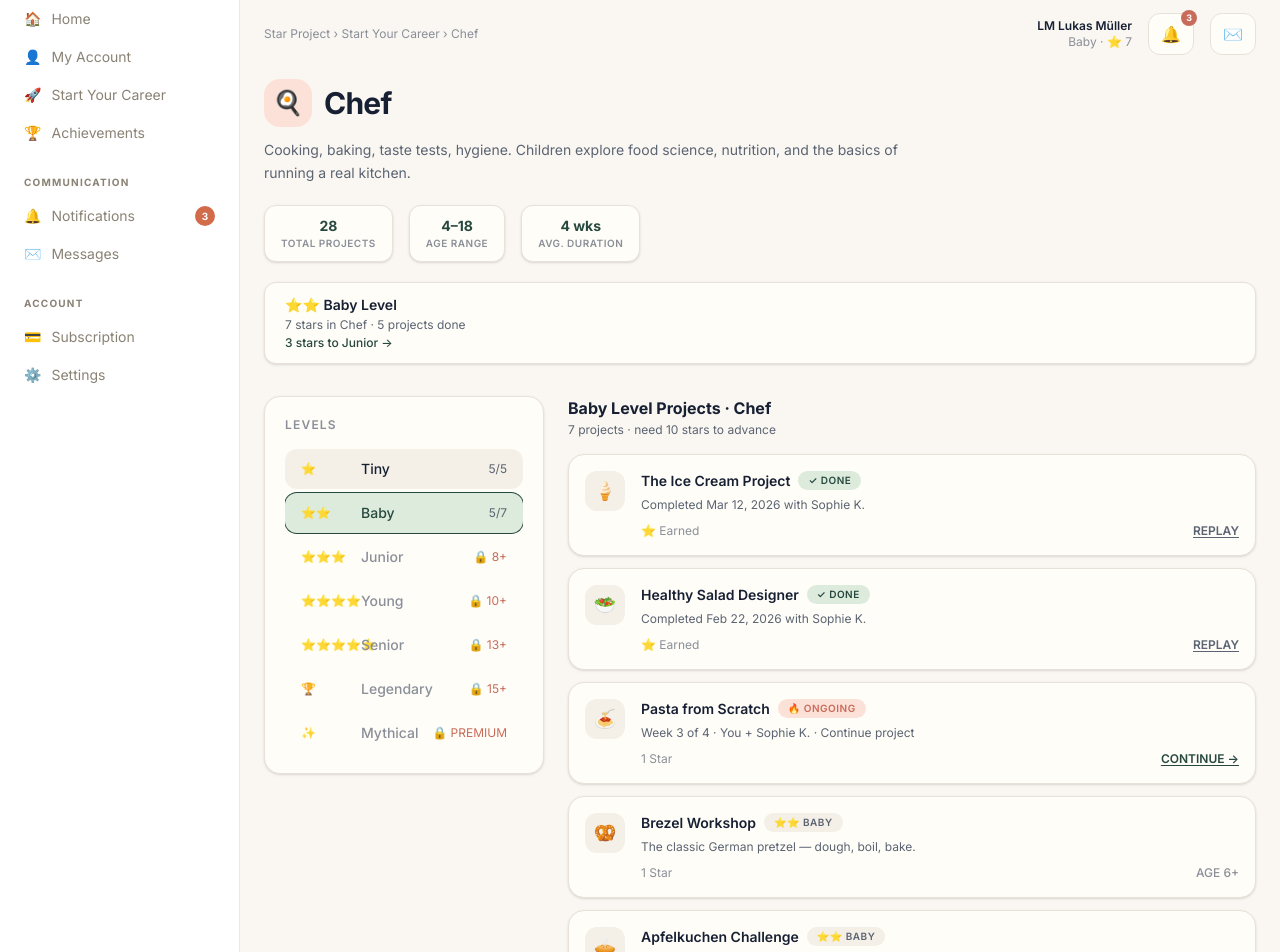
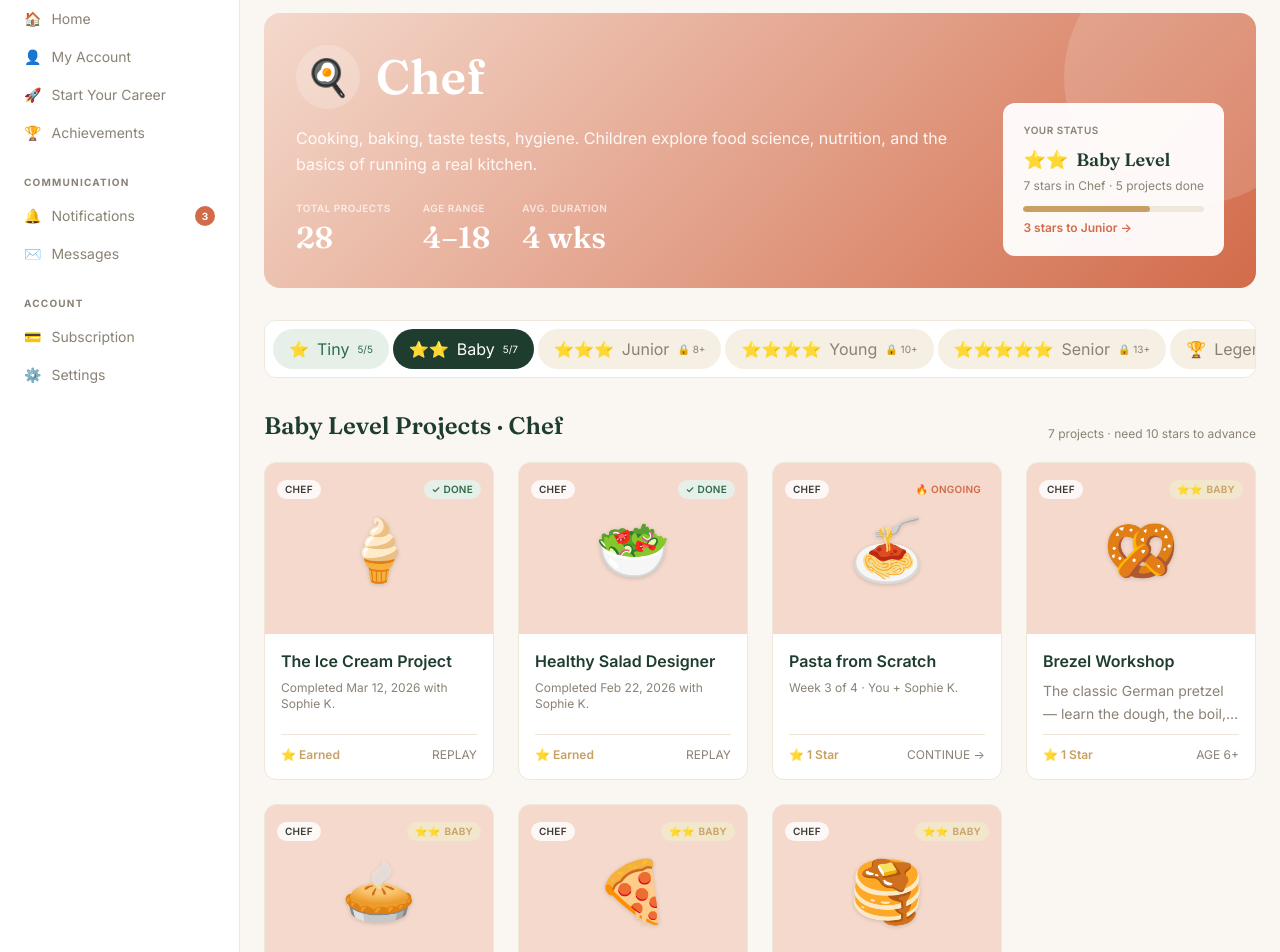
Before and after one commit to iyikbe/star-project-pwa, a React (Vite) app: page /categories/chef in a window 1280 px wide. Shown: the part 80-1032 px from the top of the page. Built offline with nearby package versions, Linux system fonts and the light colour scheme.

Commit message:
feat(category): rebuild category page from mockup p.07 with level tabs and mixed project states

```diff
--- a/src/features/categories/CategoryPage.tsx
+++ b/src/features/categories/CategoryPage.tsx
@@ -1,323 +1,164 @@
-import { Link } from 'react-router-dom'
+import { ProjectCard } from '../../components/cards'
+import { LEVELS, LEVEL_LIST } from '../../lib/constants/levels'
+import { CHEF_BABY_PROJECTS } from '../../data/mock/projects'
+import { CURRENT_USER } from '../../data/mock/users'
 
-type Level = {
-  id: string
-  label: string
-  icon: string
-  progress: string
-  status: 'active' | 'current' | 'locked'
-  unlockNote?: string
-}
+export function CategoryPage() {
+  const userLevelOrder = LEVELS[CURRENT_USER.currentLevel].sortOrder
 
-type Project = {
-  id: string
-  icon: string
-  title: string
-  statusLabel: string
-  statusStyle: 'done' | 'ongoing' | 'available'
-  description: string
-  footerLeft: string
-  cta: string
-  ctaLink: string
-}
-
-const LEVELS: Level[] = [
-  { id: 'tiny', label: 'Tiny', icon: '⭐', progress: '5/5', status: 'active' },
-  { id: 'baby', label: 'Baby', icon: '⭐⭐', progress: '5/7', status: 'current' },
-  { id: 'junior', label: 'Junior', icon: '⭐⭐⭐', progress: '🔒 8+', status: 'locked' },
-  { id: 'young', label: 'Young', icon: '⭐⭐⭐⭐', progress: '🔒 10+', status: 'locked' },
-  { id: 'senior', label: 'Senior', icon: '⭐⭐⭐⭐⭐', progress: '🔒 13+', status: 'locked' },
-  { id: 'legendary', label: 'Legendary', icon: '🏆', progress: '🔒 15+', status: 'locked' },
-  { id: 'mythical', label: 'Mythical', icon: '✨', progress: '🔒 PREMIUM', status: 'locked' },
-]
-
-const PROJECTS: Project[] = [
-  {
-    id: 'ice-cream',
-    icon: '🍦',
-    title: 'The Ice Cream Project',
-    statusLabel: '✓ DONE',
-    statusStyle: 'done',
-    description: 'Completed Mar 12, 2026 with Sophie K.',
-    footerLeft: '⭐ Earned',
-    cta: 'REPLAY',
-    ctaLink: '#',
-  },
-  {
-    id: 'salad',
-    icon: '🥗',
-    title: 'Healthy Salad Designer',
-    statusLabel: '✓ DONE',
-    statusStyle: 'done',
-    description: 'Completed Feb 22, 2026 with Sophie K.',
-    footerLeft: '⭐ Earned',
-    cta: 'REPLAY',
-    ctaLink: '#',
-  },
-  {
-    id: 'pasta',
-    icon: '🍝',
-    title: 'Pasta from Scratch',
-    statusLabel: '🔥 ONGOING',
-    statusStyle: 'ongoing',
-    description: 'Week 3 of 4 · You + Sophie K. · Continue project',
-    footerLeft: '1 Star',
-    cta: 'CONTINUE →',
-    ctaLink: '/projects/1/workspace',
-  },
-  {
-    id: 'brezel',
-    icon: '🥨',
-    title: 'Brezel Workshop',
-    statusLabel: '⭐⭐ BABY',
-    statusStyle: 'available',
-    description: 'The classic German pretzel — dough, boil, bake.',
-    footerLeft: '1 Star',
-    cta: 'AGE 6+',
-    ctaLink: '#',
-  },
-  {
-    id: 'apfelkuchen',
-    icon: '🥧',
-    title: 'Apfelkuchen Challenge',
-    statusLabel: '⭐⭐ BABY',
-    statusStyle: 'available',
-    description: 'Bake a classic German apple pie with seasonal apples.',
-    footerLeft: '1 Star',
-    cta: 'AGE 6+',
-    ctaLink: '#',
-  },
-  {
-    id: 'pizza',
-    icon: '🍕',
-    title: 'Family Pizza Night',
-    statusLabel: '⭐⭐ BABY',
-    statusStyle: 'available',
-    description: 'Dough from scratch + 3 family-pleasing toppings.',
-    footerLeft: '1 Star',
-    cta: 'AGE 6+',
-    ctaLink: '#',
-  },
-  {
-    id: 'pancake',
-    icon: '🥞',
-    title: 'Pancake Breakfast Service',
-    statusLabel: '⭐⭐ BABY',
-    statusStyle: 'available',
-    description: 'Run a Saturday breakfast for your family — plan, cook, serve.',
-    footerLeft: '1 Star',
-    cta: 'AGE 6+',
-    ctaLink: '#',
-  },
-]
-
-function TopBar() {
   return (
-    <div className="mb-6 flex flex-col gap-3 sm:flex-row sm:items-center sm:justify-between">
-      <p className="text-xs text-[#8A8F98]">Star Project › Start Your Career › Chef</p>
+    <div className="flex flex-col gap-8">
+      {/* Section 1 — Hero card */}
+      <section
+        className="relative overflow-hidden rounded-2xl p-6 md:p-8"
+        style={{
+          background: 'linear-gradient(135deg, #F4D9CC 0%, #D26B4A 100%)',
+        }}
+      >
+        <div
+          className="absolute -right-16 -top-16 h-64 w-64 rounded-full bg-white/15"
+          aria-hidden="true"
+        />
+        <div className="relative flex flex-col gap-6 md:flex-row md:items-end md:justify-between">
+          <div className="flex-1">
             <div className="flex items-center gap-4">
-        <div className="text-right text-xs">
-          <p className="font-semibold text-[#172033]">LM Lukas Müller</p>
-          <p className="text-[#8A8F98]">Baby · ⭐ 7</p>
+              <div className="flex h-16 w-16 items-center justify-center rounded-full bg-white/20 text-4xl">
+                🍳
               </div>
-        <button
-          type="button"
-          className="relative rounded-xl border border-[#E8E1D8] bg-[#FFFDF8] px-3 py-2 text-sm text-[#5B6472] hover:bg-[#F4EFE7]"
-        >
-          🔔
-          <span className="absolute -right-1 -top-1 flex h-4 w-4 items-center justify-center rounded-full bg-[#C96B5A] text-[9px] font-bold text-white">
-            3
-          </span>
-        </button>
-        <button
-          type="button"
-          className="rounded-xl border border-[#E8E1D8] bg-[#FFFDF8] px-3 py-2 text-sm text-[#5B6472] hover:bg-[#F4EFE7]"
-        >
-          ✉️
-        </button>
+              <h1 className="font-serif text-4xl font-semibold tracking-normal text-white md:text-5xl">
+                Chef
+              </h1>
+            </div>
+            <p className="mt-4 max-w-2xl text-sm leading-relaxed text-white/90 md:text-base">
+              Cooking, baking, taste tests, hygiene. Children explore food science, nutrition, and
+              the basics of running a real kitchen.
+            </p>
+            <div className="mt-6 flex flex-wrap items-end gap-6 md:gap-8">
+              <div>
+                <p className="text-[10px] font-semibold uppercase tracking-wider text-white/70">
+                  TOTAL PROJECTS
+                </p>
+                <p className="font-serif mt-1 text-2xl font-semibold text-white md:text-3xl">28</p>
+              </div>
+              <div>
+                <p className="text-[10px] font-semibold uppercase tracking-wider text-white/70">
+                  AGE RANGE
+                </p>
+                <p className="font-serif mt-1 text-2xl font-semibold text-white md:text-3xl">4–18</p>
+              </div>
+              <div>
+                <p className="text-[10px] font-semibold uppercase tracking-wider text-white/70">
+                  AVG. DURATION
+                </p>
+                <p className="font-serif mt-1 text-2xl font-semibold text-white md:text-3xl">4 wks</p>
               </div>
             </div>
-  )
-}
-
-function CategoryHeader() {
-  return (
-    <div className="mb-8">
-      <div className="flex items-center gap-3">
-        <span className="flex h-12 w-12 items-center justify-center rounded-2xl bg-[#FCE1D8] text-2xl">
-          🍳
-        </span>
-        <h1 className="text-2xl font-bold tracking-tight text-[#172033] md:text-3xl">Chef</h1>
           </div>
 
-      <p className="mt-3 max-w-2xl text-sm leading-relaxed text-[#5B6472]">
-        Cooking, baking, taste tests, hygiene. Children explore food science, nutrition, and the
-        basics of running a real kitchen.
+          <div className="min-w-[200px] flex-shrink-0 rounded-xl bg-white/95 p-4 backdrop-blur-sm md:p-5">
+            <p className="text-[10px] font-semibold uppercase tracking-wider text-sp-text-muted">
+              YOUR STATUS
             </p>
-
-      <div className="mt-5 flex flex-wrap gap-4">
-        <div className="rounded-xl border border-[#E8E1D8] bg-[#FFFDF8] px-4 py-2.5 text-center shadow-sm">
-          <p className="text-sm font-bold text-[#26483E]">28</p>
-          <p className="text-[10px] font-semibold uppercase tracking-wider text-[#8A8F98]">
-            TOTAL PROJECTS
+            <p className="font-serif mt-2 flex items-center gap-2 text-lg font-semibold text-sp-primary">
+              <span className="text-sp-gold">⭐⭐</span> Baby Level
             </p>
+            <p className="mt-1 text-xs text-sp-text-muted">
+              7 stars in Chef · 5 projects done
+            </p>
+            <div className="mt-3 h-1.5 w-full overflow-hidden rounded-full bg-sp-border-soft">
+              <div className="h-full rounded-full bg-sp-gold" style={{ width: '70%' }} />
             </div>
-        <div className="rounded-xl border border-[#E8E1D8] bg-[#FFFDF8] px-4 py-2.5 text-center shadow-sm">
-          <p className="text-sm font-bold text-[#26483E]">4–18</p>
-          <p className="text-[10px] font-semibold uppercase tracking-wider text-[#8A8F98]">
-            AGE RANGE
-          </p>
-        </div>
-        <div className="rounded-xl border border-[#E8E1D8] bg-[#FFFDF8] px-4 py-2.5 text-center shadow-sm">
-          <p className="text-sm font-bold text-[#26483E]">4 wks</p>
-          <p className="text-[10px] font-semibold uppercase tracking-wider text-[#8A8F98]">
-            AVG. DURATION
+            <p className="mt-2 text-xs font-semibold text-sp-coral hover:underline">
+              3 stars to Junior →
             </p>
           </div>
         </div>
+      </section>
 
-      <div className="mt-5 rounded-xl border border-[#E8E1D8] bg-[#FFFDF8] px-5 py-3 shadow-sm">
-        <p className="text-sm font-semibold text-[#172033]">⭐⭐ Baby Level</p>
-        <p className="mt-0.5 text-xs text-[#5B6472]">
-          7 stars in Chef · 5 projects done
-        </p>
-        <p className="mt-0.5 text-xs font-medium text-[#26483E]">3 stars to Junior →</p>
-      </div>
-    </div>
-  )
-}
-
-function LevelNav() {
-  return (
-    <div className="rounded-2xl border border-[#E8E1D8] bg-[#FFFDF8] p-5 shadow-sm">
-      <p className="mb-4 text-xs font-semibold uppercase tracking-widest text-[#8A8F98]">
-        Levels
-      </p>
-      <div className="flex gap-2 overflow-x-auto lg:flex-col lg:gap-1">
-        {LEVELS.map((level) => {
-          const isActive = level.status === 'active'
-          const isCurrent = level.status === 'current'
-          const isLocked = level.status === 'locked'
+      {/* Section 2 — Level tabs */}
+      <div className="overflow-x-auto rounded-xl border border-sp-border-soft bg-white p-2">
+        <div className="flex min-w-max items-center gap-1">
+          {LEVEL_LIST.map((level) => {
+            const isActive = level.slug === 'baby'
+            const isCompleted = level.sortOrder < userLevelOrder
+            const isLocked = level.sortOrder > userLevelOrder
+            const isPremium = level.isPremium
 
             return (
               <button
-              key={level.id}
+                key={level.slug}
                 type="button"
-              className={`flex shrink-0 items-center gap-3 rounded-xl px-4 py-2.5 text-left text-sm transition-colors lg:w-full ${
-                isCurrent
-                  ? 'bg-[#DDEBDD] text-[#26483E] ring-1 ring-[#26483E]'
-                  : isActive
-                    ? 'bg-[#F4EFE7] text-[#172033]'
-                    : 'text-[#8A8F98] hover:bg-[#F4EFE7]'
+                className={`flex items-center gap-2 whitespace-nowrap rounded-full px-3 py-2 text-xs font-semibold transition-colors md:px-4 md:text-sm ${
+                  isActive
+                    ? 'bg-sp-primary text-white'
+                    : isCompleted
+                      ? 'bg-sp-accent-green-bg text-sp-accent-green hover:bg-sp-accent-green/20'
+                      : isPremium
+                        ? 'bg-sp-gold-bg-soft text-sp-gold'
+                        : isLocked
+                          ? 'bg-sp-bg-card-muted text-sp-text-muted'
+                          : 'bg-white text-sp-text-muted'
                 }`}
               >
-              <span className="w-12 text-xs">{level.icon}</span>
-              <span className="flex-1 text-sm font-medium">{level.label}</span>
-              <span className={`text-xs ${isLocked ? 'text-[#C96B5A]' : 'text-[#5B6472]'}`}>
-                {level.progress}
-              </span>
+                <span aria-hidden="true">{level.starsDisplay}</span>
+                <span>{level.label}</span>
+                {isCompleted && <span className="text-[10px]">5/5</span>}
+                {isActive && <span className="text-[10px]">5/7</span>}
+                {isLocked && !isPremium && (
+                  <span className="text-[10px]">🔒 {level.minAge}+</span>
+                )}
+                {isPremium && <span className="text-[10px]">🔒 PREMIUM</span>}
               </button>
             )
           })}
         </div>
       </div>
-  )
-}
 
-function ProjectCard({ project }: { project: Project }) {
-  const statusColors: Record<string, string> = {
-    done: 'bg-[#DDEBDD] text-[#26483E]',
-    ongoing: 'bg-[#FCE1D8] text-[#C96B5A]',
-    available: 'bg-[#F4EFE7] text-[#5B6472]',
-  }
+      {/* Section 3 — Project list */}
+      <section>
+        <div className="mb-5 flex flex-col gap-2 sm:flex-row sm:items-end sm:justify-between">
+          <h2 className="font-serif text-xl font-semibold tracking-normal text-sp-primary md:text-2xl">
+            Baby Level Projects · Chef
+          </h2>
+          <p className="whitespace-nowrap text-xs text-sp-text-muted">
+            7 projects · need 10 stars to advance
+          </p>
+        </div>
 
-  return (
-    <div className="flex items-start gap-4 rounded-2xl border border-[#E8E1D8] bg-[#FFFDF8] p-4 shadow-sm">
-      <span className="flex h-10 w-10 shrink-0 items-center justify-center rounded-xl bg-[#F4EFE7] text-lg">
-        {project.icon}
-      </span>
-      <div className="flex flex-1 flex-col gap-1.5 min-w-0">
-        <div className="flex flex-wrap items-center gap-2">
-          <h3 className="text-sm font-semibold text-[#172033]">{project.title}</h3>
-          <span
-            className={`rounded-full px-2.5 py-0.5 text-[10px] font-semibold uppercase tracking-wider ${statusColors[project.statusStyle]}`}
-          >
-            {project.statusLabel}
-          </span>
+        <div className="grid grid-cols-1 gap-4 sm:grid-cols-2 lg:grid-cols-4 md:gap-6">
+          {CHEF_BABY_PROJECTS.map((p) => (
+            <ProjectCard
+              key={p.id}
+              project={p}
+              href={`/projects/${p.slug}${p.status === 'ongoing' ? '/workspace' : ''}`}
+            />
+          ))}
         </div>
-        <p className="text-xs text-[#5B6472]">{project.description}</p>
-        <div className="mt-1 flex items-center justify-between">
-          <span className="text-xs text-[#8A8F98]">{project.footerLeft}</span>
-          {project.statusStyle === 'available' ? (
-            <span className="text-xs font-medium text-[#8A8F98]">{project.cta}</span>
-          ) : (
-            <Link
-              to={project.ctaLink}
-              className={`text-xs font-semibold underline underline-offset-2 ${
-                project.statusStyle === 'done'
-                  ? 'text-[#5B6472]'
-                  : 'text-[#26483E]'
-              }`}
-            >
-              {project.cta}
-            </Link>
-          )}
+      </section>
+
+      {/* Section 4 — Junior locked banner */}
+      <section className="flex flex-col gap-4 rounded-xl border border-sp-border-soft bg-white p-5 md:flex-row md:items-center md:p-6">
+        <div className="flex flex-1 items-start gap-3">
+          <div className="flex h-12 w-12 flex-shrink-0 items-center justify-center rounded-xl bg-sp-bg-card-muted text-2xl">
+            🔒
           </div>
-      </div>
-    </div>
-  )
-}
-
-function LockedLevelCard() {
-  return (
-    <div className="mt-8 rounded-2xl border border-[#E8E1D8] bg-[#FFFDF8] p-6 shadow-sm">
-      <div className="flex flex-col gap-4 sm:flex-row sm:items-center sm:justify-between">
           <div>
-          <p className="text-sm font-bold text-[#172033]">🔒 Junior Level is locked</p>
-          <p className="mt-1.5 text-sm leading-relaxed text-[#5B6472]">
+            <h3 className="font-serif text-base font-semibold text-sp-primary md:text-lg">
+              Junior Level is locked
+            </h3>
+            <p className="mt-1 text-sm leading-relaxed text-sp-text-muted">
               Earn 3 more stars at Baby Level to unlock Junior. Recommended age: 8+ (Lukas is 9 ✓
               age-eligible).
             </p>
           </div>
-        <Link
-          to="#"
-          className="shrink-0 rounded-full border border-[#E8E1D8] bg-[#FFFDF8] px-5 py-2 text-xs font-medium text-[#5B6472] transition-colors hover:border-[#26483E] hover:text-[#26483E]"
+        </div>
+        <button
+          type="button"
+          className="flex-shrink-0 whitespace-nowrap rounded-lg bg-sp-primary px-5 py-2.5 text-sm font-semibold text-white transition-colors hover:bg-sp-primary-hover"
         >
           View Baby Projects
-        </Link>
-      </div>
+        </button>
+      </section>
     </div>
   )
 }
-
-export function CategoryPage() {
-  return (
-    <div>
-      <TopBar />
-      <CategoryHeader />
-
-      <div className="grid gap-6 lg:grid-cols-[280px_1fr]">
-        <div>
-          <LevelNav />
-        </div>
-
-        <div>
-          <div className="mb-4">
-            <h2 className="text-base font-bold text-[#172033]">Baby Level Projects · Chef</h2>
-            <p className="mt-0.5 text-xs text-[#5B6472]">
-              7 projects · need 10 stars to advance
-            </p>
-          </div>
-
-          <div className="space-y-3">
-            {PROJECTS.map((p) => (
-              <ProjectCard key={p.id} project={p} />
-            ))}
-          </div>
-
-          <LockedLevelCard />
-        </div>
-      </div>
-    </div>
-  )
-}
```
Lines whose indentation alone changed are shown as unchanged.
